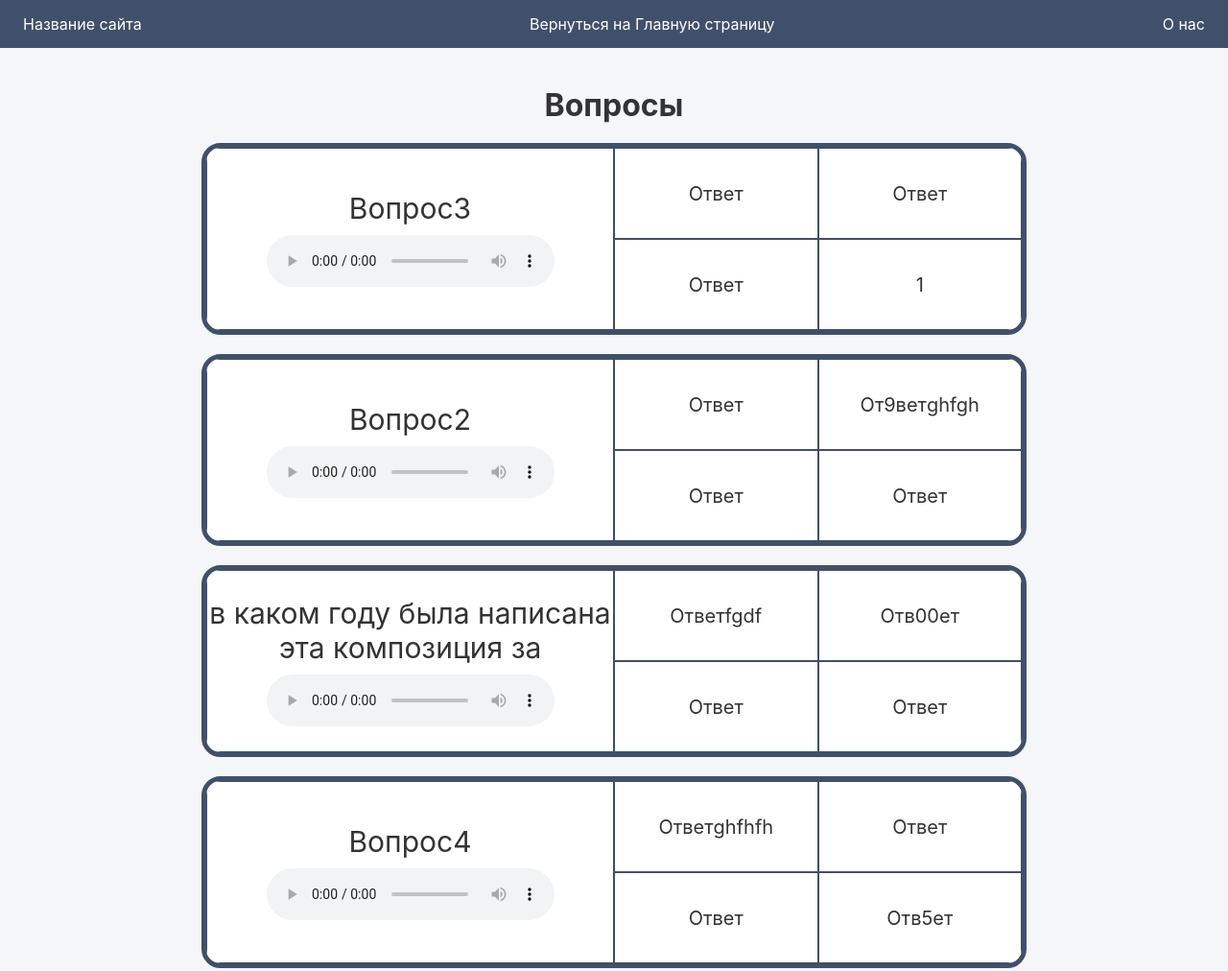
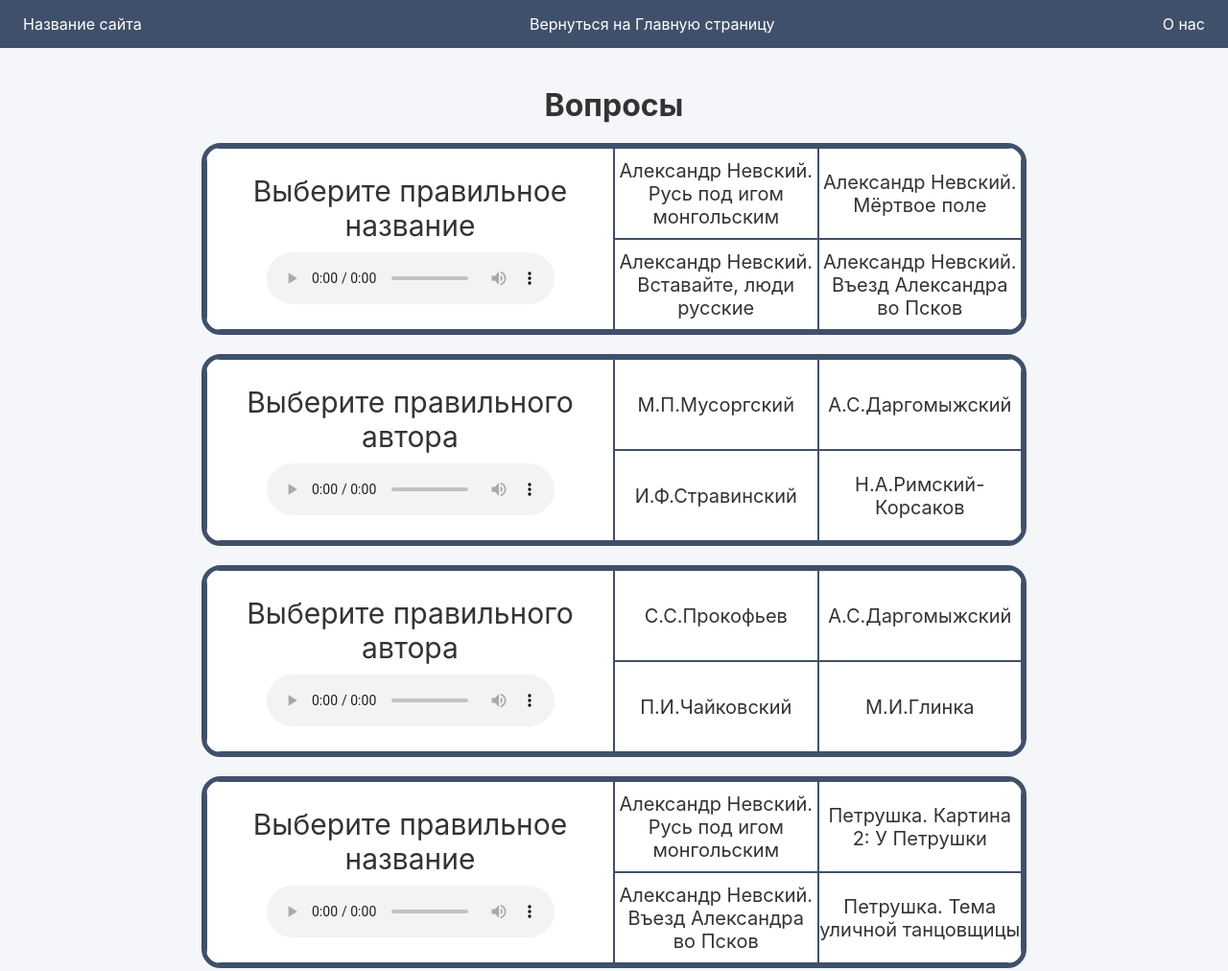
Before and after one commit to anastasiaahmedova777-commits/imk-site, a plain HTML site: page Музыкальный_тест.html in a window 1280 px wide. Shown: the whole page at 96% size. Drawn offline with Linux system fonts and the light colour scheme.

Commit message:
Add files via upload
Поправка первых вопросов

```diff
--- a/Вопросы_музыка.js
+++ b/Вопросы_музыка.js
@@ -4,27 +4,27 @@ document.addEventListener("DOMContentLoaded",()=>{
 
 let ishodnijeVoprosi = [
     {
-      "text":"в каком году была написана эта композиция за ",
+      "text":"Выберите правильного автора",
       "track":"Vezd.mp3",
-        "answers":["Ответfgdf","Отв00ет","Ответ","Ответ"],
+        "answers":["С.С.Прокофьев","А.С.Даргомыжский","П.И.Чайковский","М.И.Глинка"],
         "truth":1
     },
      {
-      "text":"Вопрос2",
-      "track":"Vezd.mp3",
-        "answers":["Ответ","От9ветghfgh","Ответ","Ответ"],
-        "truth":1
+      "text":"Выберите правильного автора",
+      "track":"Petrushka03.mp3",
+        "answers":["М.П.Мусоргский","А.С.Даргомыжский","И.Ф.Стравинский","Н.А.Римский-Корсаков"],
+        "truth":3
     },
      {
-      "text":"Вопрос3",
+      "text":"Выберите правильное название",
       "track":"Vezd.mp3",
-        "answers":["Ответ","Ответ","Ответ","1"],
-        "truth":1
+        "answers":["Александр Невский. Русь под игом монгольским","Александр Невский. Мёртвое поле","Александр Невский. Вставайте, люди русские","Александр Невский. Въезд Александра во Псков"],
+        "truth":4
     }, {
-      "text":"Вопрос4",
-      "track":"Vezd.mp3",
-        "answers":["Ответghfhfh","Ответ","Ответ","Отв5ет"],
-        "truth":1
+      "text":"Выберите правильное название",
+      "track":"",
+        "answers":["Александр Невский. Русь под игом монгольским","Петрушка. Картина 2: У Петрушки","Александр Невский. Въезд Александра во Псков","Петрушка. Тема уличной танцовщицы"],
+        "truth":2
     }
 
 ]
--- a/Музыкальный_тест.html
+++ b/Музыкальный_тест.html
@@ -5,7 +5,7 @@
     <meta name="viewport" content="width=device-width, initial-scale=1.0" />
     <title>Главная страница</title>
     <link rel="stylesheet" href="Главная.css" />
-    <script src="Вопросы_музыка.js"></script>
+    <script src="Вопросы_музыка.js?v=1"></script>
     <link rel="stylesheet" href="Musika.css" />
   </head>
   <body>
```
Also changed, not shown: Вопросы.js (+5 -15 lines), Теоретический_тест.html (+1 -1 lines).
